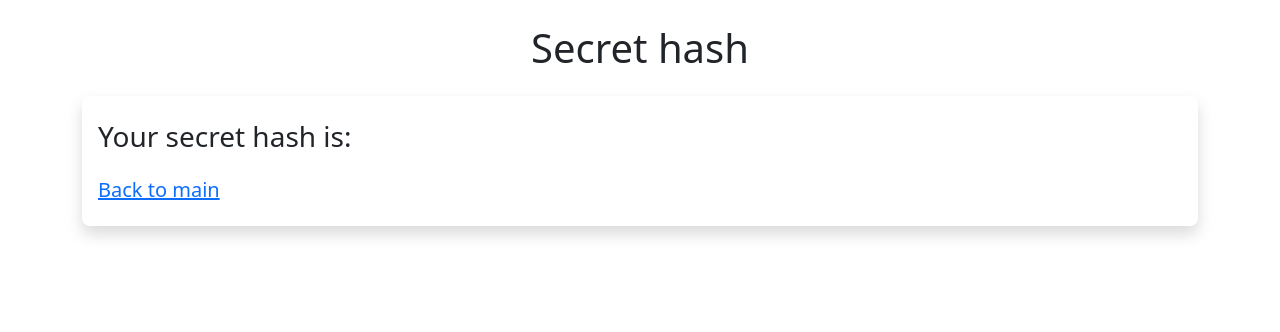
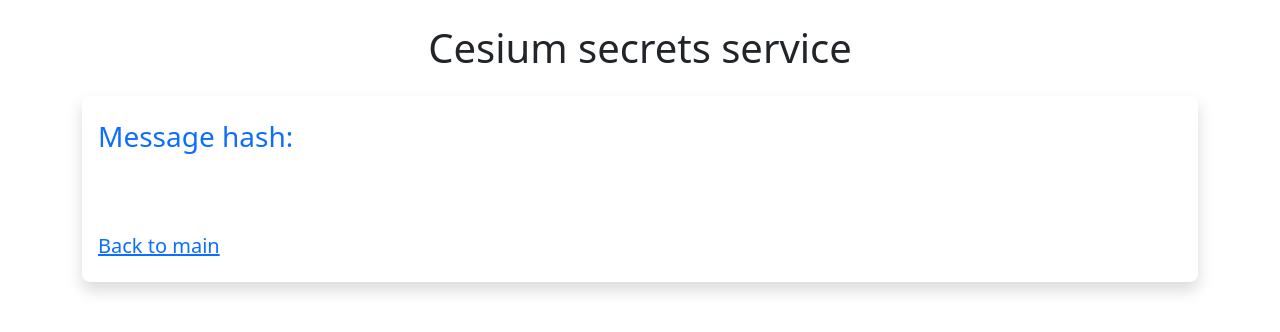
Before and after one commit to MarkCesium/secretMessageService, a FastAPI app: template templates/message_info.html in a window 1280 px wide. Shown: the top 332 px of the page. Run offline with FastAPI, Linux system fonts and the light colour scheme; the template is opened without the code that fills it, so the values that code supplies are empty; parts of the project's set-up code (start-up, migrations or seed data) failed here and were passed over.

Commit message:
Fix layout

```diff
--- a/src/api/views.py
+++ b/src/api/views.py
@@ -57,7 +57,6 @@
 async def root(request: Request):
     context = {
         "request": request,
-        "title": "Secret Message",
-        "message": "Secret Message service",
+        "title": "CesSecrets",
     }
     return templates.TemplateResponse("index.html", context)
--- a/templates/index.html
+++ b/templates/index.html
@@ -10,7 +10,7 @@
 </head>
 <body>
 <div class="container-sm">
-    <h1 class="text-center my-3 py-2">{{message}}</h1>
+    <h1 class="text-center my-3 py-2">Cesium secrets service</h1>
     <div class="create-secret-message mb-5 shadow p-2 px-3 rounded-3">
         <h3 class="my-2 py-2 text-primary">Create secret message</h3>
         <form class="form row d-flex justify-content-center" method="post" action="/create">
--- a/templates/message_info.html
+++ b/templates/message_info.html
@@ -2,18 +2,25 @@
 <html lang="en">
 <head>
     <meta charset="UTF-8">
+    <meta name="viewport"
+          content="width=device-width, user-scalable=no, initial-scale=1.0, maximum-scale=1.0, minimum-scale=1.0">
     <title>Message hash</title>
     <link href="https://cdn.jsdelivr.net/npm/bootstrap@5.2.3/dist/css/bootstrap.min.css" rel="stylesheet"
           integrity="sha384-rbsA2VBKQhggwzxH7pPCaAqO46MgnOM80zW1RWuH61DGLwZJEdK2Kadq2F9CUG65" crossorigin="anonymous">
 </head>
 <body>
-<div class="container-sm">
-    <h1 class="text-center my-3 py-2">Secret hash</h1>
-    <div class="shadow p-2 px-3 rounded-3">
-        <h3 class="my-2 py-2">Your secret hash is: <a class="text-primary text-decoration-none">{{message_hash}}</a></h3>
-        <h5 class="my-2 py-2"><a href="/">Back to main</a></h5>
+    <div class="container-sm">
+        <h1 class="text-center my-3 py-2">Cesium secrets service</h1>
+        <div class="create-secret-message mb-5 shadow p-2 px-3 rounded-3">
+            <h3 class="my-2 py-2 text-primary">Message hash:</h3>
+            <div class="row d-flex justify-content-center">
+                <div class="mb-3">
+                    <div class="h3 my-2 py-2 text-break">{{message_hash}}</div>
+                </div>
+            </div>
+            <h5 class="my-2 py-2"><a href="/">Back to main</a></h5>
+        </div>
     </div>
-</div>
 <script src="https://cdn.jsdelivr.net/npm/bootstrap@5.2.3/dist/js/bootstrap.bundle.min.js"
         integrity="sha384-kenU1KFdBIe4zVF0s0G1M5b4hcpxyD9F7jL+jjXkk+Q2h455rYXK/7HAuoJl+0I4"
         crossorigin="anonymous"></script>
```
Also changed, not shown: templates/message.html (+14 -7 lines).
